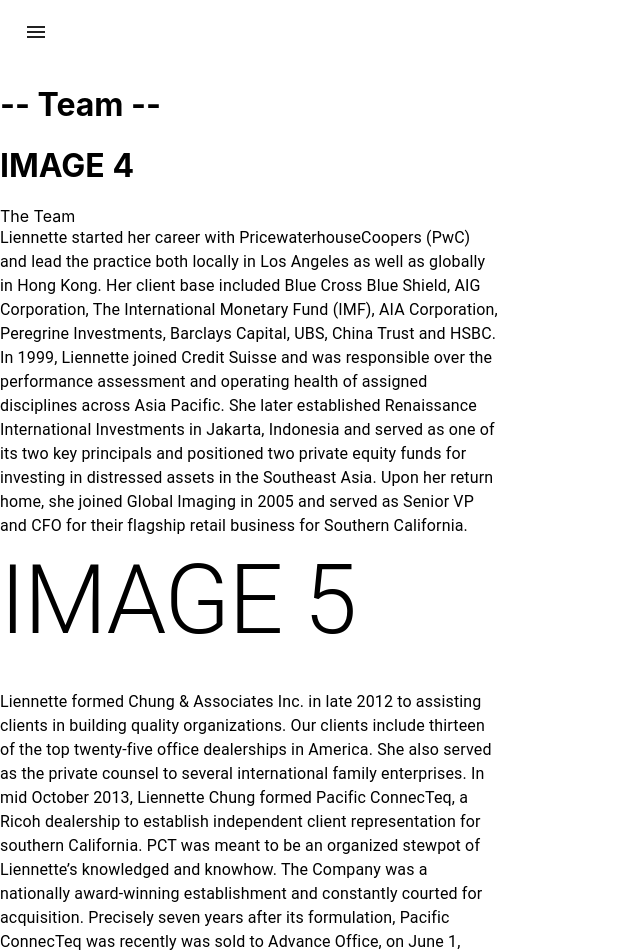
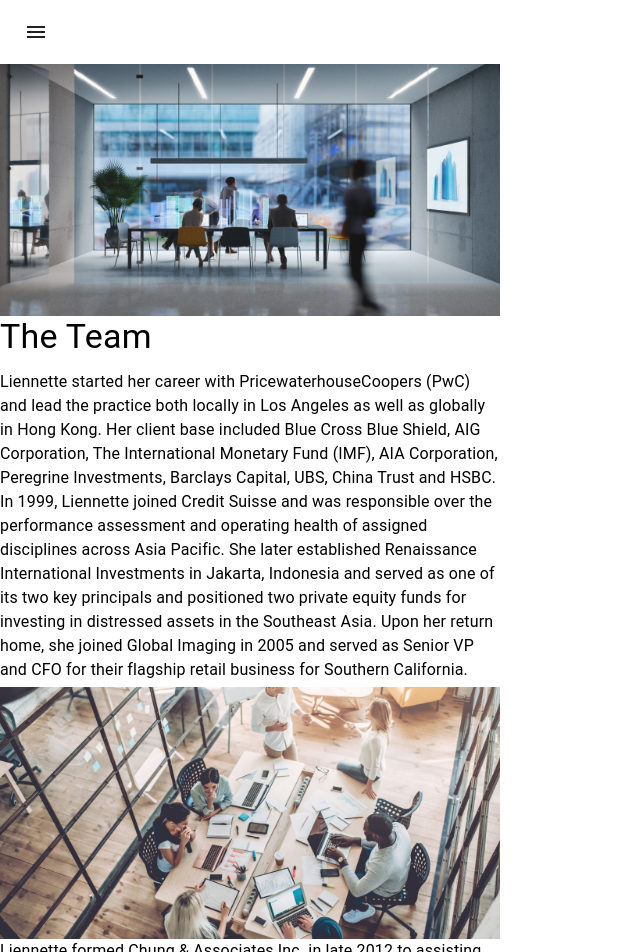
Before and after one commit to IsaacVon/ChungAndAssociates.com, a React (Create React App) app: page /team in a window 1280 px wide. Shown: the top 952 px of the page, without its empty margins (0-640 px from the left). Built offline with nearby package versions, Linux system fonts and the light colour scheme.

Commit message:
renamed services to Testamonials

```diff
--- a/src/App.js
+++ b/src/App.js
@@ -5,7 +5,7 @@
 import Navbar from "./components/navBar"
 import Home from "./pages/home"
 import Team from "./pages/team"
-import Services from "./pages/services"
+import Testamonials from "./pages/testamonials"
 import NotFound from "./pages/notFound"
 
 
@@ -16,7 +16,7 @@
           <Navbar />
         <Switch>
           <Route path="/team" exact component={Team} />
-          <Route path="/services" exact component={Services} />
+          <Route path="/testamonials" exact component={Testamonials} />
           <Route path="/" exact component={Home} />
           <Route path="/*" component={NotFound} />
         </Switch>
--- a/src/components/team/teamContent.jsx
+++ b/src/components/team/teamContent.jsx
@@ -1,20 +1,12 @@
 import React from "react";
 import Typography from "@material-ui/core/Typography";
-import { makeStyles } from "@material-ui/core/styles";
-
-const useStyles = makeStyles({
-  root: {
-    width: "100%",
-    maxWidth: 500,
-  },
-});
+import ImageCard from "../../components/imageCard";
 
 export default function TeamContent() {
-  const classes = useStyles();
 
   return (
-    <div className={classes.root}>
-      <Typography variant="header4" gutterBottom>
+    <>
+      <Typography variant="h4" gutterBottom>
         The Team
       </Typography>
       <Typography variant="body1" gutterBottom>
@@ -32,9 +24,11 @@
         in 2005 and served as Senior VP and CFO for their flagship retail
         business for Southern California.{" "}
       </Typography>
-      <Typography variant="h1" gutterBottom>
-        IMAGE 5
-      </Typography>
+      <ImageCard
+        title="desert"
+        height="252px"
+        image={require("../../images/5.jpg")}
+      />
       <Typography variant="body1" gutterBottom>
         Liennette formed Chung & Associates Inc. in late 2012 to assisting
         clients in building quality organizations. Our clients include thirteen
@@ -54,6 +48,6 @@
       <Typography variant="body1" gutterBottom>
         Associated Partners Riordan and Associates Sudbay & Associates
       </Typography>
-    </div>
+    </>
   );
 }
--- a/src/components/testimonials/contact.jsx
+++ b/src/components/testimonials/contact.jsx
@@ -1,26 +1,21 @@
 import React from "react";
 import Typography from "@material-ui/core/Typography";
-import { makeStyles } from "@material-ui/core/styles";
-
-const useStyles = makeStyles({
-  root: {
-    width: "100%",
-    maxWidth: 500,
-  },
-});
+import ImageCard from "../imageCard";
 
 export default function Contact() {
-  const classes = useStyles();
-
   return (
-    <div className={classes.root}>
-      <h1>Background Image 9</h1>
+    <>
+      <ImageCard
+        title="desert"
+        height="252px"
+        image={require("../../images/9.jpg")}
+      />
       <Typography variant="body1" gutterBottom>
         For more information please feel free to contact us.
       </Typography>
       <Typography variant="h4" gutterBottom>
         Contacts@Chungandassociates.com{" "}
       </Typography>
-    </div>
+    </>
   );
 }
--- a/src/pages/home.jsx
+++ b/src/pages/home.jsx
@@ -17,7 +17,6 @@
 
   return (
     <div className={classes.root}>
-      <h1>-- HOME --</h1>
       <Main />
       <About />
       <Services />
--- a/src/pages/team.jsx
+++ b/src/pages/team.jsx
@@ -1,16 +1,30 @@
 import React from "react";
-
+import ImageCard from "../components/imageCard";
+import { makeStyles } from "@material-ui/core/styles";
 import TeamContent from "../components/team/teamContent";
 import Footer from "../components/footer";
 
+const useStyles = makeStyles({
+  root: {
+    width: "100%",
+    maxWidth: 500,
+  },
+});
+
 export default function Team() {
+  const classes = useStyles();
+
   return (
-    <>
-      <h1>-- Team --</h1>
-      <h1>IMAGE 4</h1>
+    <div className={classes.root}>
+      {/* background image */}
+      <ImageCard
+        title="image 4"
+        height="252px"
+        image={require("../images/3.jpg")}
+      />
 
       <TeamContent />
       <Footer />
-    </>
+    </div>
   );
 }
--- a/src/pages/services.jsx
+++ b/src/pages/testamonials.jsx
@@ -21,13 +21,12 @@
   },
 });
 
-export default function Services() {
+export default function Testamonials() {
   const classes = useStyles();
 
   return (
     <div className={classes.root}>
       {" "}
-      <h1>-- testimonials - What people are saying --</h1>
       <ChipC />
       <ImageCard
         title="desert"
```
